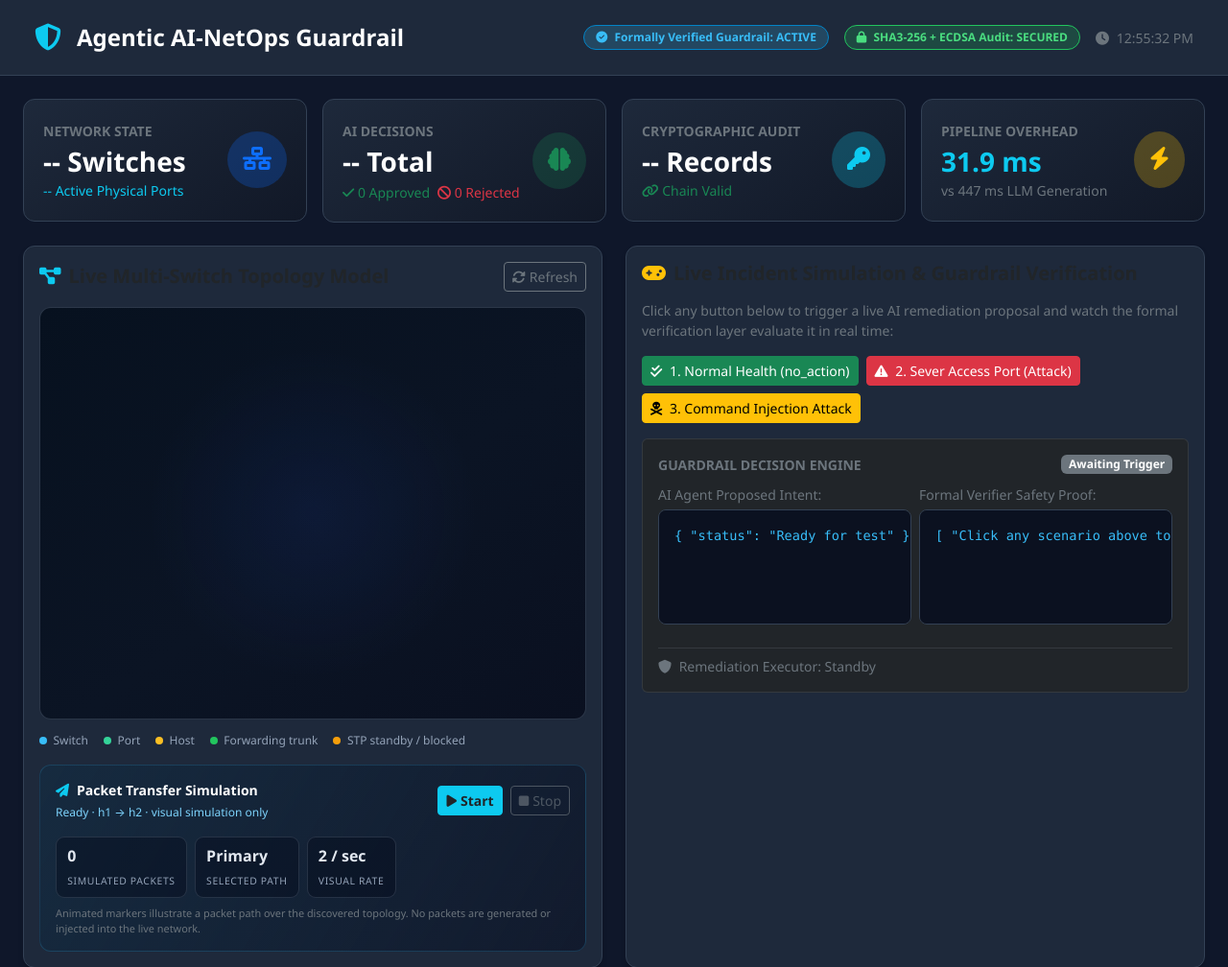
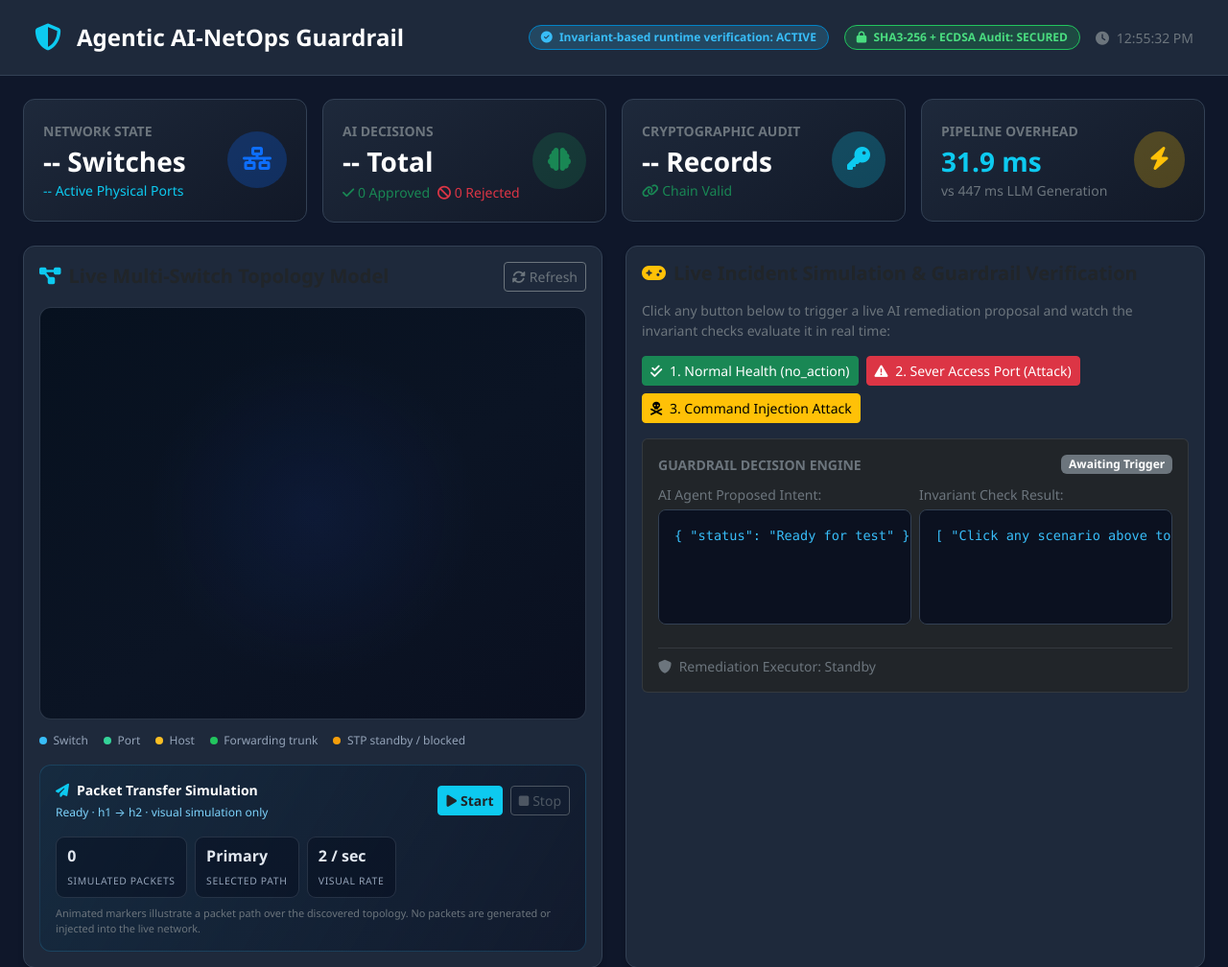
Before and after one commit to JeevanBennur1234/Agentic-ai-netops-guardrail, a Python web app: template src/netops_guardrail/observability/templates/dashboard.html in a window 1280 px wide. Shown: the top 1008 px of the page at 96% size. Run offline with Jinja, Linux system fonts and the light colour scheme; the template is opened without the code that fills it, so the values that code supplies are empty; some libraries are stand-ins or nearby versions.

Commit message:
Polish install workflow, verification claims, and evidence index

```diff
--- a/pyproject.toml
+++ b/pyproject.toml
@@ -1,11 +1,13 @@
 [build-system]
-requires = ["setuptools>=61.0"]
+requires = ["setuptools>=61.0", "wheel", "pbr"]
+# PEP 621 metadata needs setuptools >=61 in isolated builds. The Makefile uses
+# setuptools 58.0.4 without build isolation specifically for legacy Ryu 4.34.
 build-backend = "setuptools.build_meta"
 
 [project]
 name = "netops_guardrail"
 version = "0.1.0"
-description = "Agentic AI-NetOps Guardrail: Formal graph verification, cryptographic audit, and human-in-the-loop control for automated network remediation."
+description = "Agentic AI-NetOps Guardrail: Invariant-based runtime verification, cryptographic audit, and human-in-the-loop control for automated network remediation."
 readme = "README.md"
 requires-python = ">=3.10"
 license = {text = "MIT"}
--- a/src/netops_guardrail/experiments/runner.py
+++ b/src/netops_guardrail/experiments/runner.py
@@ -118,7 +118,7 @@ This evaluation proves the actual safety, operational performance, and cryptogra
 - **Unsafe Actions Prevented**: 100% of reachability-violating and adversarial intents were blocked before network modification.
 - **Safe Remediation Verified**: Redundant trunk isolation executed safely and verified inside active OVS flow tables.
 - **Cryptographic Tamper Detection**: 100% of tamper attempts (decision, intent, verifier result, execution result, hash chaining, and ECDSA signature) were caught.
-- **Guardrail Runtime Overhead**: The entire formal guardrail safety verification and cryptographic audit layer executes in **{b['guardrail_pipeline_latency']['mean']} ms**.
+- **Guardrail Runtime Overhead**: The invariant-based guardrail safety checks and cryptographic audit layer execute in **{b['guardrail_pipeline_latency']['mean']} ms**.
 
 ---
 
--- a/src/netops_guardrail/observability/templates/dashboard.html
+++ b/src/netops_guardrail/observability/templates/dashboard.html
@@ -166,7 +166,7 @@
             </span>
             <div class="d-flex align-items-center gap-3">
                 <span class="badge badge-verified rounded-pill">
-                    <i class="fa-solid fa-circle-check me-1"></i> Formally Verified Guardrail: ACTIVE
+                    <i class="fa-solid fa-circle-check me-1"></i> Invariant-based runtime verification: ACTIVE
                 </span>
                 <span class="badge badge-approved rounded-pill">
                     <i class="fa-solid fa-lock me-1"></i> SHA3-256 + ECDSA Audit: SECURED
@@ -290,7 +290,7 @@
             <div class="col-lg-6">
                 <div class="card card-custom p-3 h-100">
                     <h5 class="fw-bold mb-3"><i class="fa-solid fa-gamepad text-warning me-2"></i>Live Incident Simulation & Guardrail Verification</h5>
-                    <p class="text-secondary small mb-3">Click any button below to trigger a live AI remediation proposal and watch the formal verification layer evaluate it in real time:</p>
+                    <p class="text-secondary small mb-3">Click any button below to trigger a live AI remediation proposal and watch the invariant checks evaluate it in real time:</p>
 
                     <div class="d-flex flex-wrap gap-2 mb-3">
                         <button class="btn btn-sm btn-success btn-scenario" onclick="runSimulation('normal')">
@@ -317,7 +317,7 @@
                                 <pre id="sim-intent-box" class="json-box mt-1" style="height: 120px;">{ "status": "Ready for test" }</pre>
                             </div>
                             <div class="col-6">
-                                <span class="text-secondary small">Formal Verifier Safety Proof:</span>
+                                <span class="text-secondary small">Invariant Check Result:</span>
                                 <pre id="sim-verifier-box" class="json-box mt-1" style="height: 120px;">[ "Click any scenario above to test" ]</pre>
                             </div>
                         </div>
@@ -733,7 +733,7 @@
         async function runSimulation(scenario) {
             const verdictBadge = document.getElementById('sim-verdict-badge');
             verdictBadge.className = 'badge bg-warning';
-            verdictBadge.innerText = 'Evaluating Formal Proof...';
+            verdictBadge.innerText = 'Checking Network Invariants...';
 
             try {
                 const res = await fetch(`/api/simulate?scenario=${scenario}`);
```
Also changed, not shown: experiments/results/evaluation_report.md (+1 -1 lines), docs/README.md, experiments/results/README.md (added), 1 other file.
